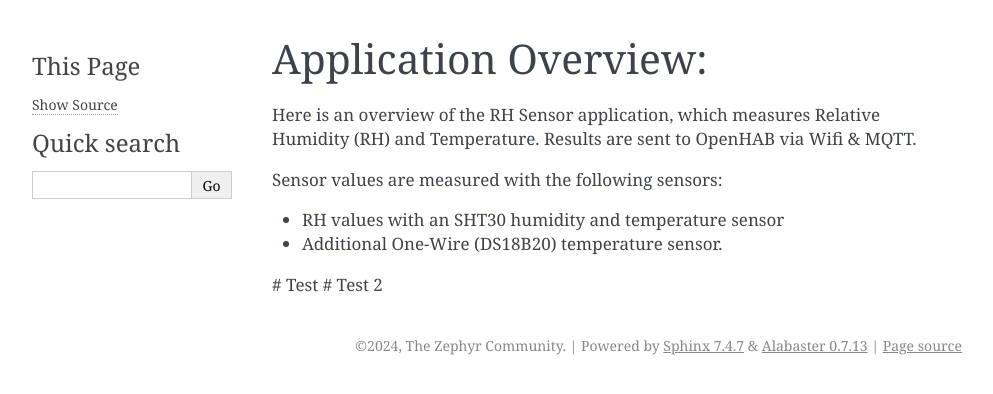
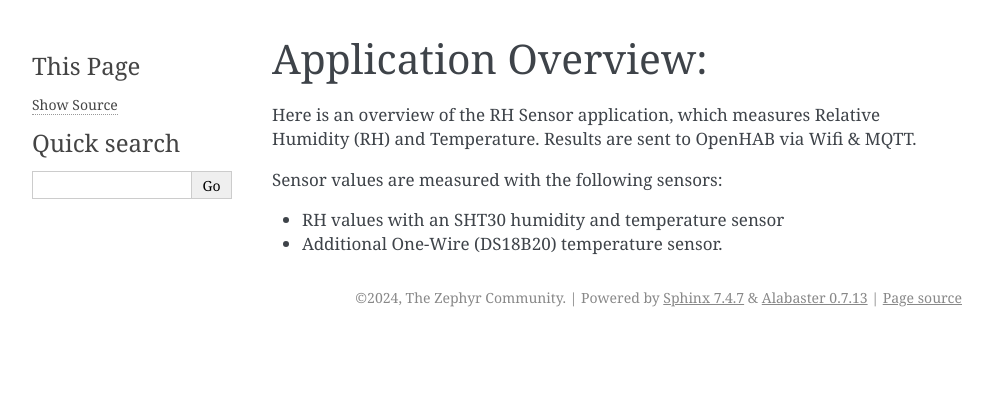
Before and after one commit to Dooleweerdt/rh_sensor, a Sphinx documentation site: the page built from doc/app_overview.rst, in a window 1280 px wide. Shown: the top 394 px of the page, without its empty margins (148-1141 px from the left). Built offline with Sphinx 7.4.7, drawn with Linux system fonts in a browser that asks for light colours.

Commit message:
Fixed bullet list - removed test code

```diff
--- a/doc/app_overview.rst
+++ b/doc/app_overview.rst
@@ -9,8 +9,6 @@ Sensor values are measured with the following sensors:
 * RH values with an SHT30 humidity and temperature sensor
 * Additional One-Wire (DS18B20) temperature sensor.
 
-# Test
-# Test 2
 
 
 .. raw:: html
```
